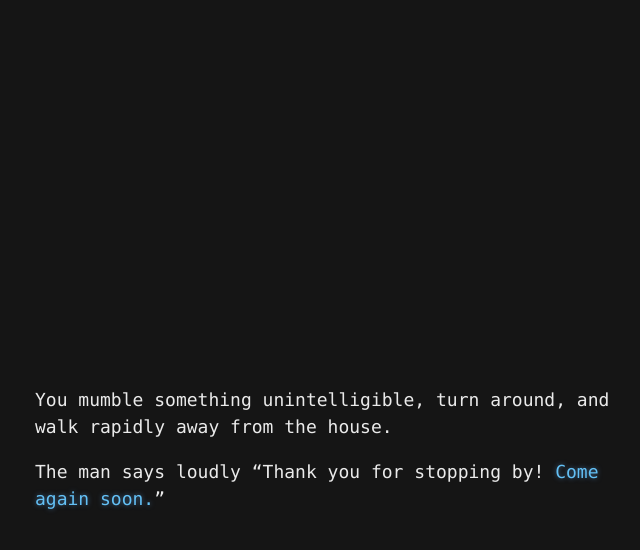
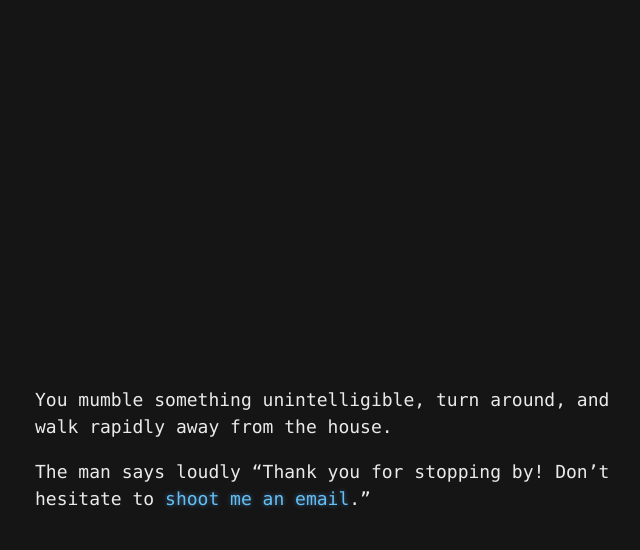
Before and after one commit to yvesgurcan/adventure, a Jekyll site: the page built from leave.md, in a window 1280 px wide. Shown: the top 550 px of the page, without its empty margins (305-945 px from the left). Built offline with Jekyll 4.4.1, drawn with Linux system fonts in a browser that asks for light colours; our own code applies the rules of GitHub Pages for plain Markdown files.

```diff
--- a/assets/css/style.scss
+++ b/assets/css/style.scss
@@ -434,14 +434,16 @@ button {
   background: url("../images/blacktocat.png") 0 0 no-repeat;
 }
 
-/* Links
-   a, a:hover, a:visited
-*/
+/* Links */
 
 a {
   color: #63c0f5;
   text-shadow: 0 0 5px rgba(104, 182, 255, 0.5);
   text-decoration: none;
+}
+
+a:visited {
+  filter: brightness(0.5);
 }
 
 /* Clearfix */
--- a/leave.md
+++ b/leave.md
@@ -1,3 +1,3 @@
 You mumble something unintelligible, turn around, and walk rapidly away from the house.
 
-The man says loudly "Thank you for stopping by! [Come again soon.](README.md)"
+The man says loudly "Thank you for stopping by! Don't hesitate to [shoot me an email](mailto:gurcan.yves@gmail.com)."
```
Also changed, not shown: door.md (+2 -2 lines), introduce.md (+3 -3 lines), job.md (added, +5 -0 lines), questions.md (renamed from question.md, +1 -0 lines).
